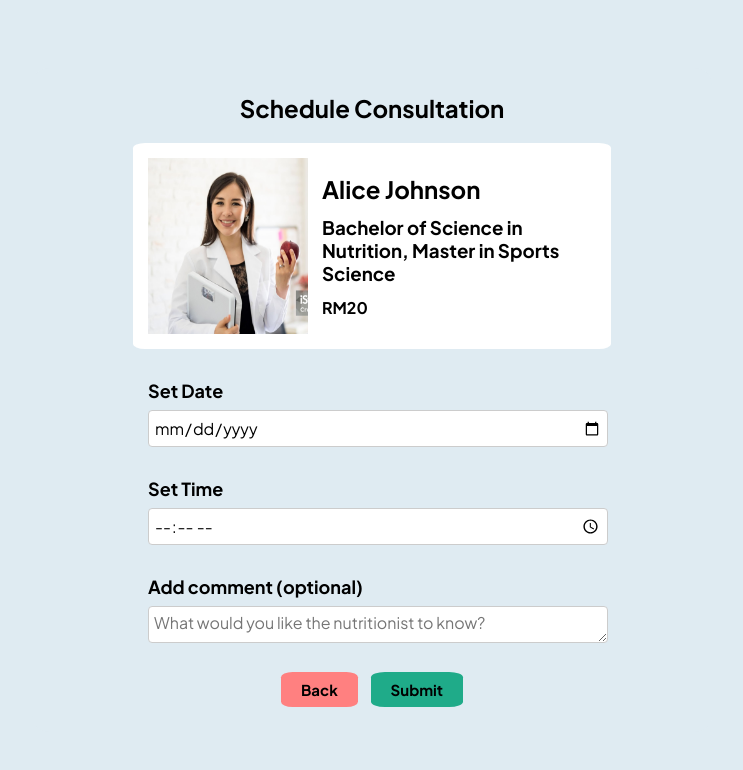
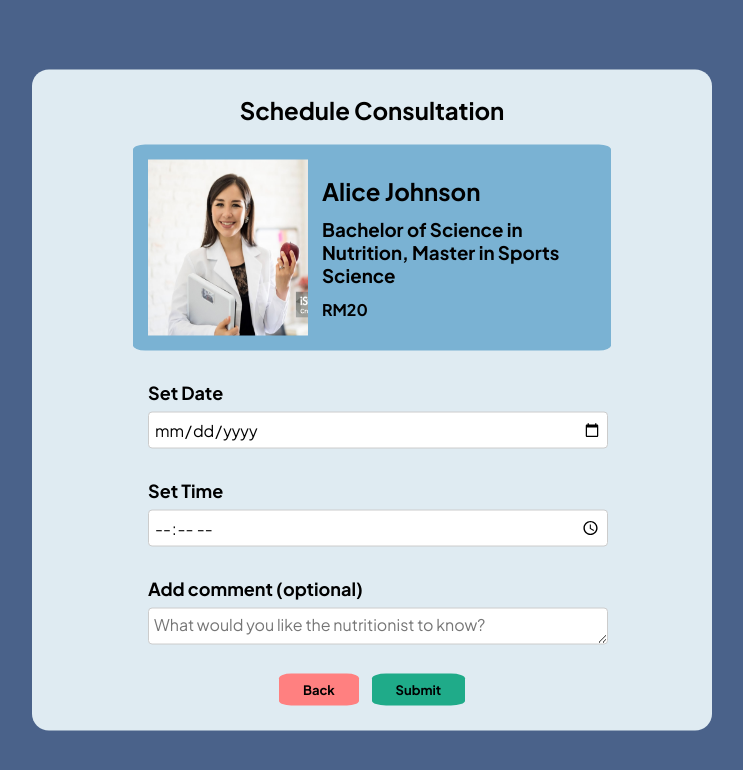
Before and after one commit to jimmerino2/FitnessApp, a PHP site: page /pages/form_consultation.php?consultantContact=0123456789 in a window 1280 px wide. Shown: the top 770 px of the page, without its empty margins (268-1011 px from the left). Run offline with PHP 8.4, Linux system fonts and the light colour scheme; a user stored in the database is signed in; data comes from the database, SQL or seed files in the repository.

Commit message:
Debugging post button modification

```diff
--- a/components/Buttons.php
+++ b/components/Buttons.php
@@ -40,13 +40,13 @@ function renderFixedButton($link, $imageLink)
 ?>
 <style>
     .small-button {
-        padding: 8px 20px;
+        padding: 8px 24px;
         font-weight: bold;
         margin: 5px;
         cursor: pointer;
         border: none;
         border-radius: 15%;
-        font-size: 15px;
+        font-size: 13px;
     }
 
     .big-button {
--- a/components/ConsultantItem.php
+++ b/components/ConsultantItem.php
@@ -29,7 +29,7 @@ function renderNutritionistDropdownBox($image, $name, $study, $contact, $desc, $
         echo
             "
             <a href='../pages/form_consultation.php?consultantContact=" . urlencode($contact) . "'>
-
+                <button>Request to Meet</button>
             </a>
             ";
     } else {
@@ -95,6 +95,10 @@ function renderNutritionistPreview($image, $name, $study)
         z-index: 2;
     }
 
+    .preview {
+        background-color: #7AB2D3;
+    }
+
     button {
         padding: 8px 20px;
         font-weight: bold;
--- a/components/Tables.php
+++ b/components/Tables.php
@@ -23,7 +23,7 @@ function renderTable($id, $title, $content, $deleteLink)
         </table>
         <div style='display:flex; justify-content:end; padding: 10px;'>";
 
-    renderSmallButton("$deleteLink=$id", '', 'Remove Record', 'button');
+    renderSmallButton("$deleteLink=$id", '', 'Remove Record', 'button', '#FF8080', 'black');
 
     echo "</div></div>";
 }
@@ -46,7 +46,7 @@ function renderTable($id, $title, $content, $deleteLink)
     table {
         border: 1px solid black;
         border-collapse: collapse;
-        width:100%;
+        width: 100%;
     }
 
     td,
@@ -55,7 +55,7 @@ function renderTable($id, $title, $content, $deleteLink)
         text-align: left;
     }
 
-    table{
+    table {
         table-layout: fixed;
     }
 </style>
--- a/pages/admin.php
+++ b/pages/admin.php
@@ -7,7 +7,7 @@
     <title>Document</title>
     <link rel="stylesheet" href="../asset/css/style.css">
     <style>
-        td{
+        td {
             word-wrap: break-word;
         }
     </style>
@@ -29,7 +29,7 @@
             FROM Consultation c
             JOIN Nutritionist n ON c.nutritionistID = n.ID
             JOIN Member m ON c.memberID = m.ID';
-    $consultationList = dataGetResultSql($sql, $pdo, [], ['adminConsultationID','date', 'time','nutritionistID', 'nutritionistName', 'nutritionistContact','comment', 'status', 'memberID', 'memberName','email']);
+    $consultationList = dataGetResultSql($sql, $pdo, [], ['adminConsultationID', 'date', 'time', 'nutritionistID', 'nutritionistName', 'nutritionistContact', 'comment', 'status', 'memberID', 'memberName', 'email']);
 
     $groupedConsultations = [];
     foreach ($consultationList as $consultation) {
@@ -74,7 +74,7 @@ if (!empty($groupedConsultations)) {
                     <td>{$consultation['comment']}</td>
                     <td>$statusText</td>
                     <td>";
-                renderSmallButton("../server/deleteRecord.php?adminConsultationID={$consultation['adminConsultationID']}", '', 'Remove Record', 'button');
+                renderSmallButton("../server/deleteRecord.php?adminConsultationID={$consultation['adminConsultationID']}", '', 'Remove Record', 'button', '#FF8080', 'black');
                 echo "</td>
                 </tr>";
             }
--- a/pages/form_consultation.php
+++ b/pages/form_consultation.php
@@ -5,6 +5,7 @@
     <meta charset="UTF-8">
     <meta name="viewport" content="width=device-width, initial-scale=1.0">
     <title>Document</title>
+    <link rel="stylesheet" href="../asset/css/style.css">
     <link rel="stylesheet" href="../asset/css/forms.css">
 
 <body>
@@ -16,7 +17,6 @@
                 <?php
                 include_once __DIR__ . '/../server/connectDB.php';
                 include_once __DIR__ . '/../components/ConsultantItem.php';
-                include_once __DIR__ . '/../layout/header.php';
                 $conn->select_db('fitnessapp');
                 session_start();
 
```
Lines whose indentation alone changed are shown as unchanged.
